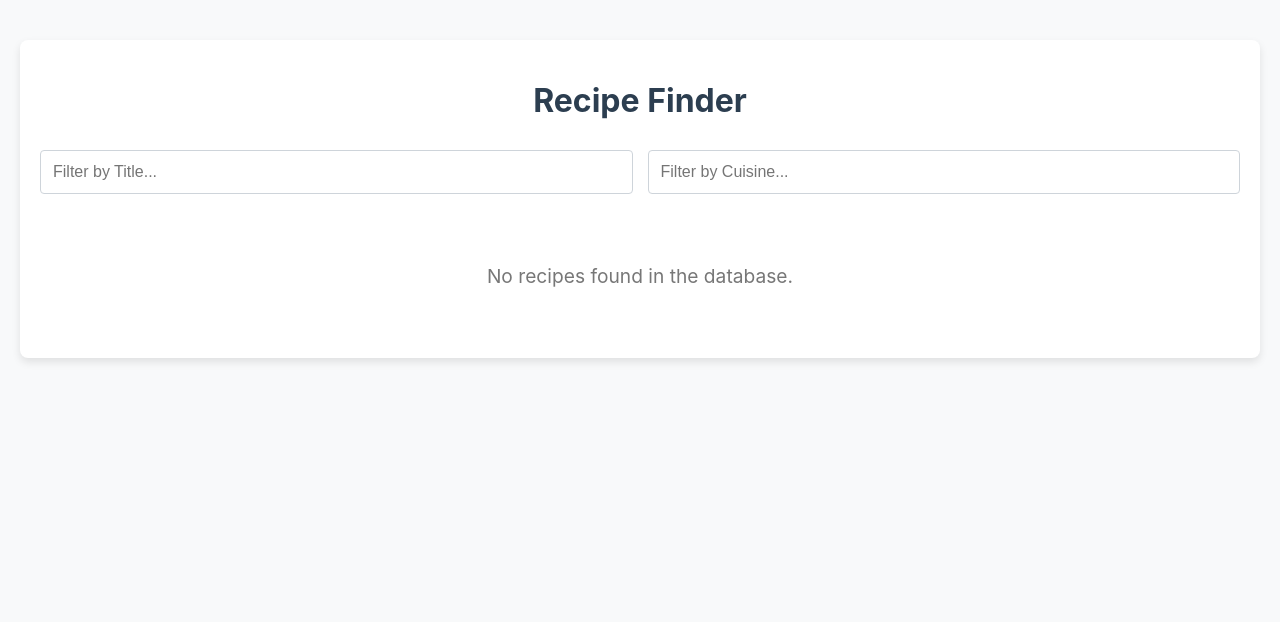
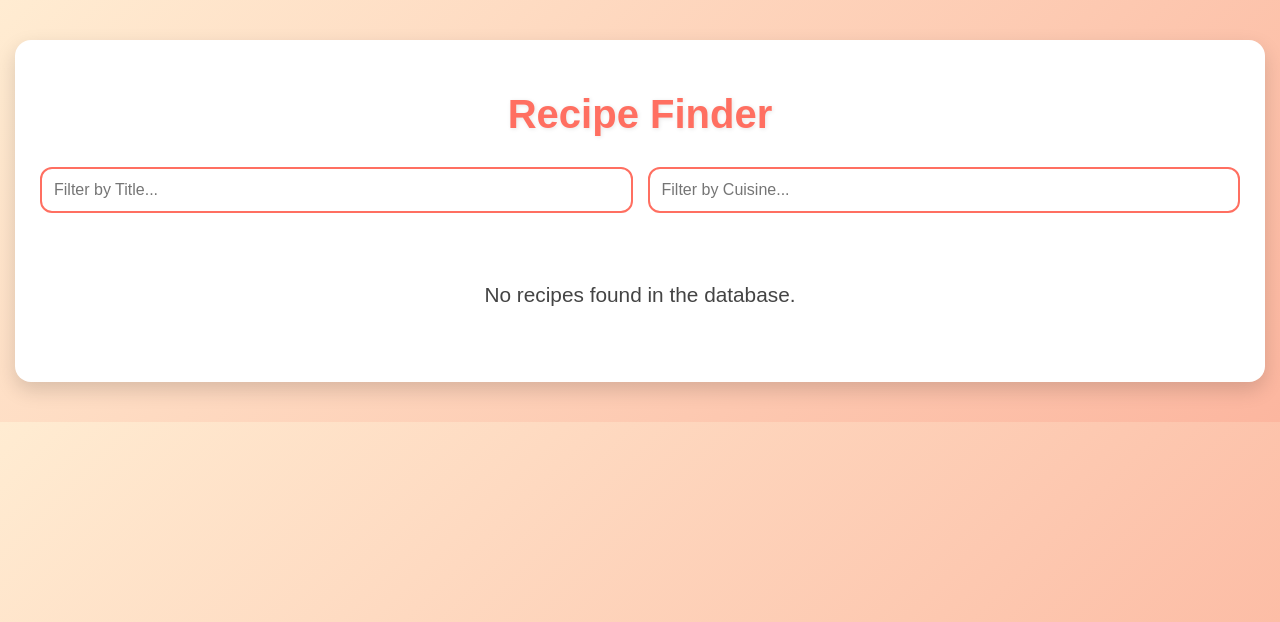
Before and after one commit to SaiHemanth17/securin-recipe-project, a Flask app: page / in a window 1280 px wide. Shown: the top 622 px of the page. Run offline with Flask 3, Linux system fonts and the light colour scheme; data that the repository does not hold is empty; some libraries are stand-ins or nearby versions.

Commit message:
Some UI Changes

```diff
--- a/static/css/style.css
+++ b/static/css/style.css
@@ -1,23 +1,28 @@
 body {
-    font-family: -apple-system, BlinkMacSystemFont, 'Segoe UI', Roboto, Helvetica, Arial, sans-serif;
-    background-color: #f8f9fa;
+    font-family: 'Poppins', sans-serif;
+    background: linear-gradient(135deg, #ffecd2 0%, #fcb69f 100%);
     margin: 0;
     color: #333;
+    animation: fadeIn 1s ease-in-out;
 }
 
 .container {
     max-width: 1200px;
     margin: 40px auto;
-    padding: 20px;
-    background-color: #fff;
-    border-radius: 8px;
-    box-shadow: 0 4px 8px rgba(0,0,0,0.1);
+    padding: 25px;
+    background: #fff;
+    border-radius: 16px;
+    box-shadow: 0 8px 20px rgba(0,0,0,0.15);
+    animation: slideUp 0.7s ease;
 }
 
 h1 {
     text-align: center;
-    color: #2c3e50;
+    color: #ff6f61;
+    font-size: 2.5rem;
     margin-bottom: 30px;
+    font-weight: 700;
+    text-shadow: 1px 1px 4px rgba(0,0,0,0.1);
 }
 
 .filters {
@@ -29,35 +34,49 @@ h1 {
 .filters input {
     width: 100%;
     padding: 12px;
-    border: 1px solid #ced4da;
-    border-radius: 4px;
+    border: 2px solid #ff6f61;
+    border-radius: 12px;
     font-size: 16px;
+    outline: none;
+    transition: all 0.3s ease;
+}
+
+.filters input:focus {
+    box-shadow: 0 0 10px rgba(255, 111, 97, 0.6);
 }
 
 #recipes-table {
     width: 100%;
     border-collapse: collapse;
     margin-top: 20px;
+    overflow: hidden;
+    border-radius: 12px;
 }
 
 #recipes-table th, #recipes-table td {
-    border-bottom: 1px solid #dee2e6;
     padding: 15px;
     text-align: left;
 }
 
 #recipes-table th {
-    background-color: #f8f9fa;
+    background: #ff6f61;
+    color: white;
     font-weight: 600;
+    font-size: 1.1rem;
 }
 
 #recipes-table tbody tr {
     cursor: pointer;
-    transition: background-color 0.2s ease;
+    transition: background-color 0.3s ease, transform 0.2s;
+}
+
+#recipes-table tbody tr:nth-child(even) {
+    background: #fceae8;
 }
 
 #recipes-table tbody tr:hover {
-    background-color: #e9ecef;
+    background-color: #ffe3de;
+    transform: scale(1.01);
 }
 
 .title-cell {
@@ -96,7 +116,12 @@ h1 {
     right: 25px;
     font-size: 36px;
     text-decoration: none;
-    color: #888;
+    color: #ff6f61;
+    transition: color 0.3s ease;
+}
+
+.drawer .close-btn:hover {
+    color: #e63946;
 }
 
 #drawer-content {
@@ -172,21 +165,39 @@ h1 {
 }
 
 .pagination button, .pagination select {
-    padding: 10px 15px;
-    border: 1px solid #ced4da;
-    border-radius: 4px;
-    background-color: #fff;
+    padding: 10px 20px;
+    border: none;
+    border-radius: 8px;
+    background: #ff6f61;
+    color: #fff;
     cursor: pointer;
+    font-size: 1rem;
+    transition: background 0.3s ease, transform 0.2s;
+}
+
+.pagination button:hover:not(:disabled), .pagination select:hover {
+    background: #e63946;
+    transform: scale(1.05);
 }
 
 .pagination button:disabled {
     cursor: not-allowed;
-    opacity: 0.6;
+    opacity: 0.5;
 }
 
 .fallback-message {
     text-align: center;
     padding: 50px;
-    font-size: 1.2em;
-    color: #777;
+    font-size: 1.3em;
+    color: #444;
 }
+
+@keyframes fadeIn {
+    from { opacity: 0; }
+    to { opacity: 1; }
+}
+
+@keyframes slideUp {
+    from { transform: translateY(30px); opacity: 0; }
+    to { transform: translateY(0); opacity: 1; }
+}
```
Also changed, not shown: other parts of static/css/style.css (+9 -40 lines).
